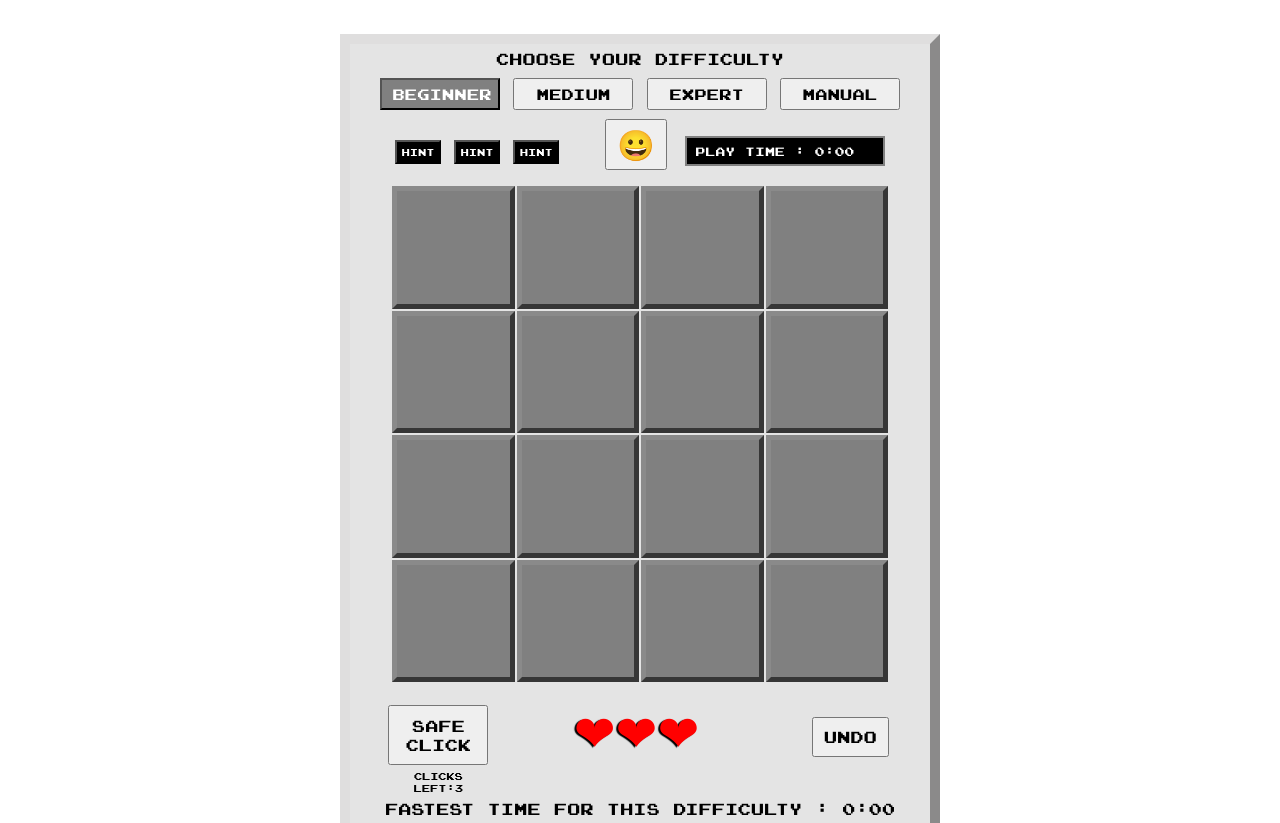
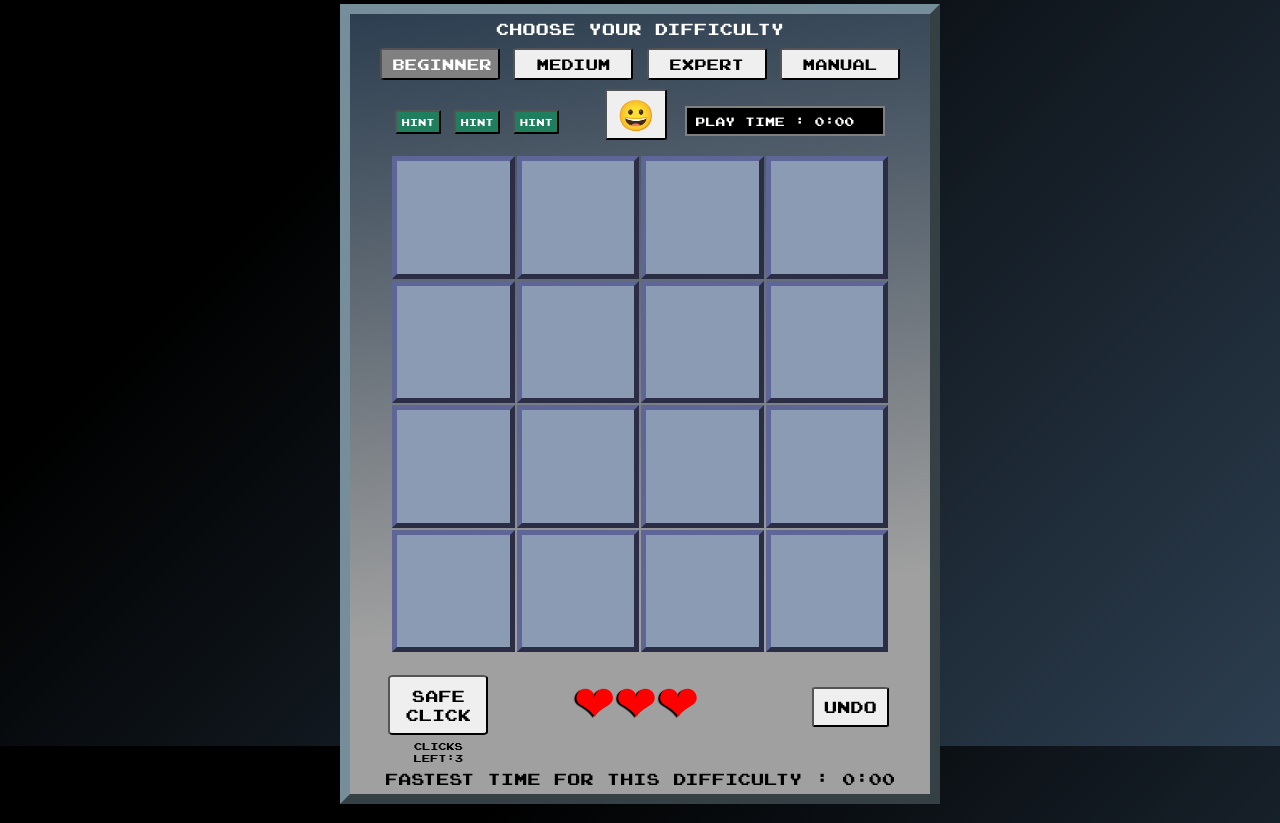
Before and after one commit to bcd82/mineSweeper-phase2, a plain HTML site: page index.html in a window 1280 px wide. Shown: the part 73-896 px from the top of the page. Drawn offline with Linux system fonts and the light colour scheme.

Commit message:
style changes

```diff
--- a/css/style.css
+++ b/css/style.css
@@ -19,8 +19,17 @@ p {
     text-align: center;
     user-select: none;
 }
+body  {
+    background: linear-gradient(315deg, #2C3E50 0%,  #000000 74%);
+    height:100vh;
+}
+body:not(.container) {
+    color:white;
+}
 button {
     font-family: game-font;
+    border-radius: 5%;
+
 }
 h1 {
     margin-top: 1.5%;
@@ -33,13 +42,11 @@ h1 {
 .container {
     width: 600px;
     height: 800px;
-    border: 1px solid red;
     margin: 0 auto;
-    margin-top: 50px;
+    margin-top: 20px;
     margin-bottom: 50px;
-    padding: 20 10px;
-    background-color: rgb(228, 228, 228);
-    border: 10px outset rgb(223, 222, 222);
+    background: linear-gradient(173deg, #2C3E50 0%,  #a0a0a0 74%);
+    border: 10px outset rgb(118 142 153);
 }
 
 table {
@@ -63,16 +70,16 @@ tr.expert {
 }
 
 .cell {
-    border: 5px outset rgb(138, 138, 138);
+    border: 5px outset rgb(94 102 152);
     padding: 0;
     margin: 0;
     cursor: pointer;
-    background-color: gray;
+    background-color: rgb(138 155 179);
     font-size: 20px;
     width: auto;
     height: 30px;
     width: 30px;
-    transition: background-color border-color 0.1s;
+    transition: border-color 0.1s;
     ;
 }
 
@@ -81,14 +88,14 @@ tr.expert {
 }
 
 .cell.mine-bg {
-    background-color: rgba(255, 0, 0, 0.459);
+    background-color: rgba(255, 0, 0, 0.801);
     height: 30px;
     width: 30px;
 }
 
 .shown {
     border: 1px inset rgb(138, 138, 138);
-    background-color: rgba(138, 138, 138, 0.11);
+    background-color: rgb(214 229 255 / 74%);
 }
 
 .marked {
@@ -143,7 +150,8 @@ tr.expert {
     height: 50%;
     left: 3.5%;
     margin-bottom: 5px;
-    max-height:140px
+    max-height:140px;
+    color:black;
 }
 .bottom{
     top:-30px;
@@ -162,6 +170,7 @@ button {
     width:100%;
     top:-15px;
     position: relative;
+    color:white;
 }
 .size-btns {
     position: relative;
@@ -172,7 +181,7 @@ button {
 }
 .size-btn {
     width:120px;
-    font-size:15px
+    font-size:15px;
 }
 .selected {
     background-color:gray;
@@ -221,7 +230,7 @@ button {
     height: 70%;
     padding: 4px;
     font-size: 10px;
-    background-color: black;
+    background-color: rgb(30, 126, 94);
     color: white;
     cursor: pointer;
 }
@@ -297,7 +306,9 @@ button {
     left: 30%;
     background-color: rgba(255, 255, 255, 0.781);
     border: 5px solid red;
-    padding: 20px 10px;
+    padding: 10px 10px;
+    color:black;
+
 }
 
 .modal h1 {
--- a/js/scripts.js
+++ b/js/scripts.js
@@ -351,6 +351,8 @@ function resetDOMElements() {
     renderLocalFastTime()
     document.querySelector('.safe-text span').innerText = gGame.safeClicks;
     document.querySelector('.manual').classList.remove('hidden');
+    document.querySelector('.manual').classList.remove('manual-selected');
+    document.querySelector('.manual').innerText = 'manual';
     setPlayImg(HAPPY_FACE)
 }
 
```
